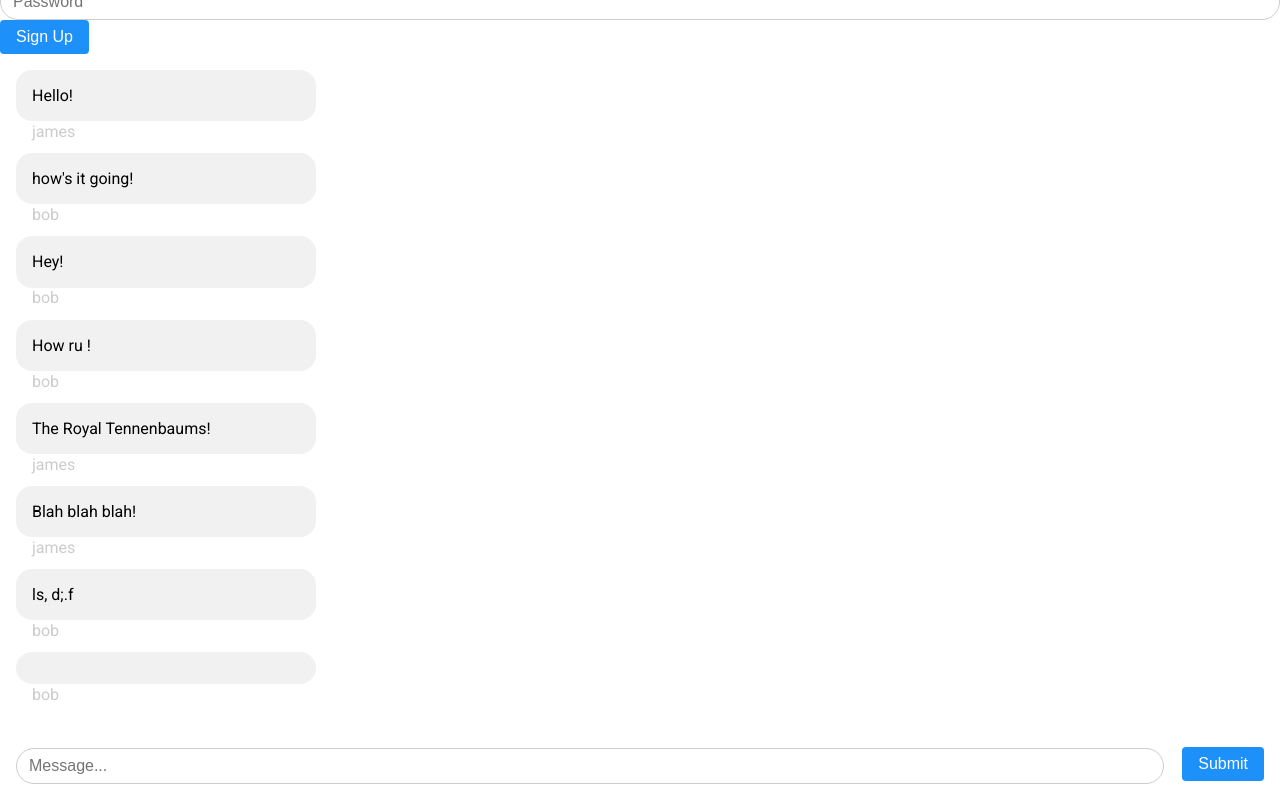
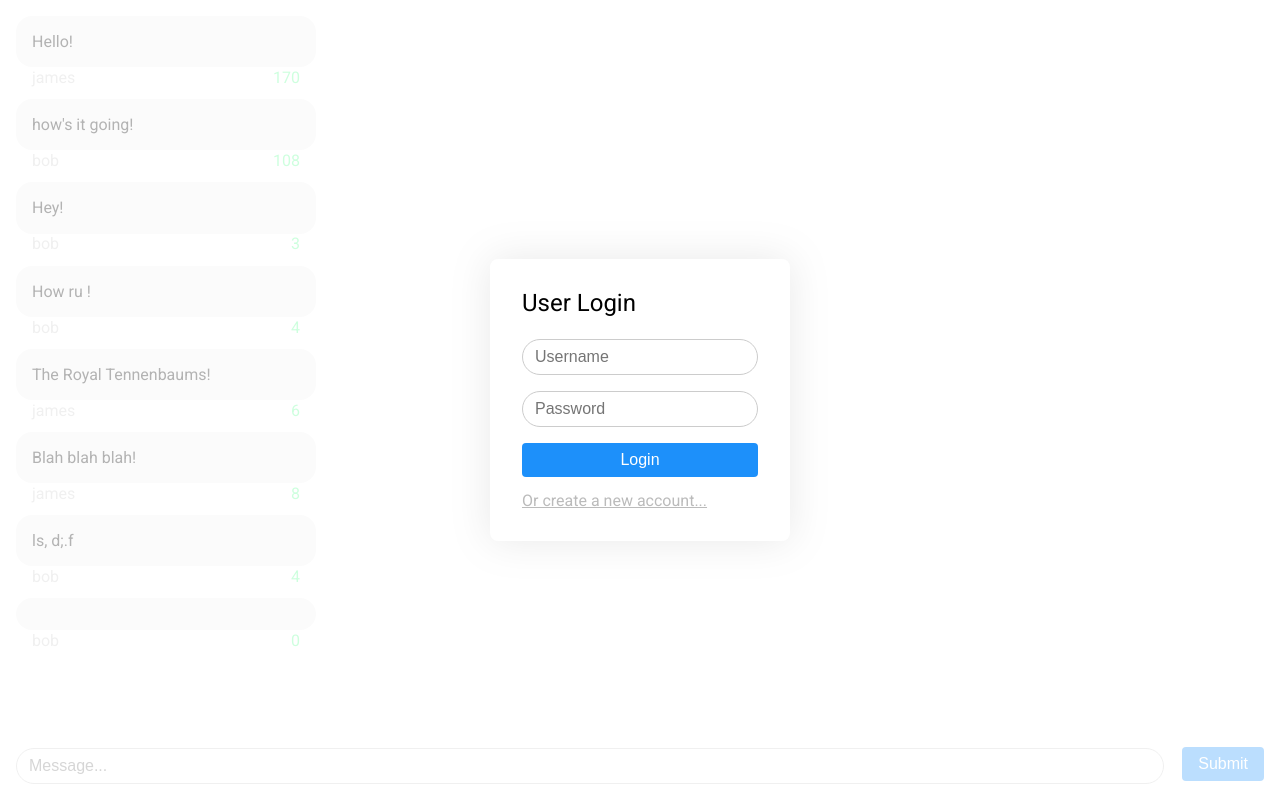
Before and after one commit to jrkolsby/SocketChat, a Flask app: page / in a window 1280 px wide. Run offline with Flask 2, Linux system fonts and the light colour scheme.

Commit message:
feat: refactor

```diff
--- a/app/data.py
+++ b/app/data.py
@@ -11,10 +11,12 @@ class Message(Base):
     id = Column('id', Integer, primary_key=True)
     content = Column('content', String)
     time = Column('time', Integer)
+    votes = Column('votes', Integer)
 
     def __init__(self, content):
         self.content = content
         self.time = int(round(time.time() * 1000))
+        self.votes = 0
         session.add(self)
         session.commit()
 
@@ -29,6 +31,12 @@ class Join(Base):
         self.message = message.id
         session.add(self)
         session.commit()
+
+def addVote(messageID):
+    theMessage = session.query(Message).get(messageID)
+    theMessage.votes = theMessage.votes + 1
+    session.commit()
+    return theMessage.votes
 
 def addMessage(user, content):
     theUser = getUser(user)
@@ -45,7 +53,9 @@ def getMessages(user=None):
         .filter(userFilter).all()
 
     return list(map(lambda x: { \
-        "user": session.query(User).get(x.user).name,
+        "user": session.query(User).get(x.user).name, \
+        "id": session.query(Message).get(x.message).id, \
+        "votes": session.query(Message).get(x.message).votes, \
         "content": session.query(Message).get(x.message).content \
         }, joins))
 
--- a/server.py
+++ b/server.py
@@ -5,7 +5,7 @@ from flask_login import LoginManager, UserMixin
 
 from flask_socketio import SocketIO, send, emit
 
-from app.data import addMessage, getMessages
+from app.data import addMessage, getMessages, addVote
 from app.users import addUser, getUser
 
 app = Flask(__name__)
@@ -38,22 +38,48 @@ def message(username, content):
     # Socket will jsonify for us!
     return response
 
+def vote(messageID, count):
+    response = {
+        "type": "VOTE",
+        "payload": {
+            "id": messageID,
+            "count": count
+        }
+    }
+    # Socket will jsonify for us!
+    return response
+
+
 @login.user_loader
 def user_loader(userName):
     return getUser(userName)
 
 @socketio.on('message')
-def handleMessage(packet):
-    if packet['type'] == "MESSAGE":
+def handleSocket(packet):
+    packetType = packet['type']
+    payload = packet['payload']
 
-        payload = packet['payload']
-        username = payload['username']
-        content = payload['content']
-        token = payload['token']
+    username = payload['username']
+    token = payload['token']
+    user = getUser(username)
 
-        if getUser(username).verifyToken(token):
+    if user is not None and user.verifyToken(token):
+
+        if packetType == "MESSAGE":
+
+            content = payload['content']
             send(message(username, content), broadcast = True)
             addMessage(username, content)
+
+        elif packetType == "VOTE":
+            messageID = payload['messageID']
+
+            newCount = addVote(messageID)
+            send(vote(messageID, newCount))
+
+    else:
+        print "WARN: Unverified user"
+
 
 @app.route("/login", methods=['POST'])
 def login():
--- a/static/css/style.css
+++ b/static/css/style.css
@@ -9,7 +9,7 @@ html, body {
     overflow: auto;
 }
 
-div.modal.login {
+div.modal {
     position: fixed;
     top: 50%;
     left: 50%;
@@ -17,17 +17,20 @@ div.modal.login {
     border-radius: 8px;
     padding: 32px;
     background: #fff;
-    width: 300px;
-    box-shadow: 0 0 0 1000px rgba(0,0,0,0.2),
+    box-shadow: 0 0 0 1000px rgba(255,255,255,0.7),
                 0 0 40px rgba(0,0,0,0.3);
     z-index: 200;
 }
 
-div.modal-login input {
+div.modal.login {
+    width: 300px;
+}
+
+div.modal input {
     margin-bottom: 16px;
 }
 
-div.modal-login button {
+div.modal button {
     width: 100%;
     margin-bottom: 16px;
 }
@@ -65,6 +68,7 @@ div.submit {
 }
 
 div.message {
+    cursor: n-resize;
     display: block;
     clear: both;
     position: relative;
@@ -76,11 +80,27 @@ div.message {
     line-height: 1.2;
 }
 
-div.message span {
+div.message span.user {
     position: absolute;
     color: #ccc;
     left: 16px;
     bottom: -20px;
+    cursor: pointer;
+}
+
+div.message span.votes {
+    position: absolute;
+    color: #5BFF92;
+    right: 16px;
+    bottom: -20px;
+}
+
+div.message.personal span.votes {
+    color: #1D90FA;
+}
+
+div.message span.user:hover {
+    text-decoration: underline;
 }
 
 div.message.personal {
@@ -88,9 +108,10 @@ div.message.personal {
     margin-bottom: 16px;
     color: white;
     float: right;
+    cursor: default;
 }
 
-div.message.personal span {
+div.message.personal span.user {
     display: none;
 }
 
--- a/static/js/messages.js
+++ b/static/js/messages.js
@@ -1,10 +1,23 @@
-const renderMessage = (content, username, thisUser) => (
-    "<div class='message" +
+$(document).ready(() => {
+
+    const renderMessage = (id, content, username, thisUser) => (
+        $('.chat').append(
+            "<div ref='" + id + "' class='message" +
             (username == thisUser ? " personal" : "") +
             "'><span>" + username + "</span>" + content + "</div>"
+        ).on('click', messageClick)
     );
 
-const messagePacket = (username, content, token) => ({
+    const votePacket = (messageID, username, token) => ({
+        type: "VOTE",
+        payload: {
+            messageID,
+            username,
+            token
+        }
+    })
+
+    const messagePacket = (content, username, token) => ({
         type: "MESSAGE",
         payload: {
             username,
@@ -13,7 +26,11 @@ const messagePacket = (username, content, token) => ({
         }
     });
 
-let updateMessages = (username) => {
+    const updateVotes = (id, votes) => {
+        $('.chat .message[ref=' + id + ']').children('span.votes').html(votes)
+    }
+
+    const updateMessages = (username) => {
         $('.chat .message').each(function() {
             if ($(this).children('span')
                        .html() == username) {
@@ -22,12 +39,99 @@ let updateMessages = (username) => {
         })
     }
 
-$(document).ready(() => {
+    const hideModal = (modal) => {
+        modal.fadeOut()
+    }
+
+    const showModal = (modal) => {
+        modal.fadeIn()
+    }
+
+    const messageClick = (m) => {
+        const message = $(m.target);
+
+        if (message.hasClass('personal')) {
+            return;
+        } else {
+            console.log('sent vote packet!!')
+            socket.send(votePacket(message.attr('ref'),
+                                   state.username,
+                                   state.usertoken))
+        }
+    }
+
     let state = {
         login: false,
         username: "",
         usertoken: ""
     }
+
+    const voteModal = $('div.modal.vote').hide()
+    const loginModal = $('div.modal.login').hide()
+    const signupModal = $('div.modal.signup').hide()
+
+    loginModal.children('a.signup').on('click', () => {
+        showModal(signupModal)
+        hideModal(loginModal)
+    });
+
+    showModal(loginModal)
+
+    signupModal.children('button').on('click', () => {
+        var user = signupModal.children('input.user').val()
+        var pass = signupModal.children('input.pass').val()
+
+        $.ajax({
+            type: "POST",
+            url: "/signup",
+            data: { user, pass },
+            success: (response) => {
+                switch (response.type) {
+                    case "SUCCESS":
+                        state.username = user
+                        state.usertoken = response.payload
+                        hideModal(signupModal)
+                        break;
+
+                    case "ERROR":
+                        alert(response.payload)
+                        break;
+
+                    default:
+                        break;
+                }
+            }
+        })
+    })
+
+    loginModal.children('button').on('click', () => {
+        var user = $('input.user').val()
+        var pass = $('input.pass').val()
+
+        $.ajax({
+            type: "POST",
+            url: "/login",
+            data: { user, pass },
+            success: (response) => {
+                switch (response.type) {
+                    case "SUCCESS":
+                        state.username = user
+                        state.usertoken = response.payload
+                        updateMessages(state.username)
+                        hideModal(loginModal)
+                        break;
+
+                    case "ERROR":
+                        alert(response.payload)
+                        break;
+
+                    default:
+                        break;
+
+                }
+            }
+        });
+    });
 
     var socket = io.connect('http://localhost:5000')
 
@@ -37,15 +141,24 @@ $(document).ready(() => {
         console.log('User has connected');
     })
 
+    $('.chat .message').on('click', messageClick)
+
     socket.on('message', (packet) => {
         switch (packet.type) {
+            case "VOTE":
+                const vote = packet.payload
+                updateVotes(vote.id,
+                            vote.count)
+                break;
+
             case "MESSAGE":
                 const message = packet.payload
-                $('.chat').append(renderMessage(
+                renderMessage(
+                    message.id,
                     message.content,
                     message.username,
                     state.username
-                ))
+                )
 
                 break;
             default:
@@ -61,62 +174,10 @@ $(document).ready(() => {
     })
 
     $('button.send').on('click', () => {
-        socket.send(messagePacket(state.username,
-                                  $('input.message').val(),
+        socket.send(messagePacket($('input.message').val(),
+                                  state.username,
                                   state.usertoken))
         $('input.message').val("")
     })
 
-    $('a.signup').on('click', () => {
-        var user = $('input.user').val()
-        var pass = $('input.pass').val()
-
-        $.ajax({
-            type: "POST",
-            url: "/signup",
-            data: { user, pass },
-            success: (response) => {
-                switch (response.type) {
-                    case "SUCCESS":
-                        state.username = user
-                        state.usertoken = response.payload
-                        $('div.login').fadeOut()
-                        break;
-                    case "ERROR":
-                        alert(response.payload)
-                        break;
-                    default:
-                        break;
-                }
-            }
-        })
-    })
-
-    $('button.login').on('click', () => {
-        var user = $('input.user').val()
-        var pass = $('input.pass').val()
-
-        $.ajax({
-            type: "POST",
-            url: "/login",
-            data: { user, pass },
-            success: (response) => {
-                switch (response.type) {
-                    case "SUCCESS":
-                        state.username = user
-                        state.usertoken = response.payload
-                        $('div.modal.login').fadeOut()
-                        updateMessages(state.username)
-                        break;
-                    case "ERROR":
-                        alert(response.payload)
-                        break;
-                    default:
-                        break;
-
-                }
-            }
-        })
-    })
-
 });
--- a/templates/index.html
+++ b/templates/index.html
@@ -10,30 +10,30 @@
     <script type="text/javascript" src="/static/js/messages.js"></script>
 </head>
 <body>
-    <div class="modal.login">
+    <div class="modal login">
         <h1>User Login</h1>
         <input placeholder="Username" class="user" type="text" />
         <input placeholder="Password" class="pass" type="password" />
         <button class="login">Login</button>
         <a class="signup">Or create a new account...</a>
     </div>
-    <div class="modal.signup">
+    <div class="modal signup">
         <h1>Make an Account</h1>
         <input placeholder="Username" class="user" type="text" />
         <input placeholder="Password" class="pass" type="password" />
         <button class="signup">Sign Up</button>
     </div>
-    <div class="modal.vote">
+    <div class="modal vote">
         <h6>Click to vote!</h6>
         <h1>First Round</h1>
         <input placeholder="Username" class="user" type="text" />
         <input placeholder="Password" class="pass" type="password" />
-        <button class="signup">Sign Up</button>
     </div>
     <div class="chat">
         {% for message in messages %}
-        <div class="message">
-            <span>{{ message.user }}</span>
+        <div class="message" ref='{{ message.id }}'>
+            <span class="user">{{ message.user }}</span>
+            <span class="votes">{{ message.votes }}</span>
             {{ message.content }}
         </div>
         {% endfor %}
```
Also changed, not shown: app/data.db, 5 other files. Lines whose indentation alone changed are shown as unchanged.
